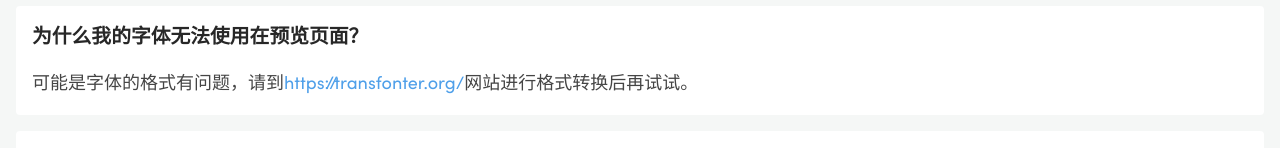
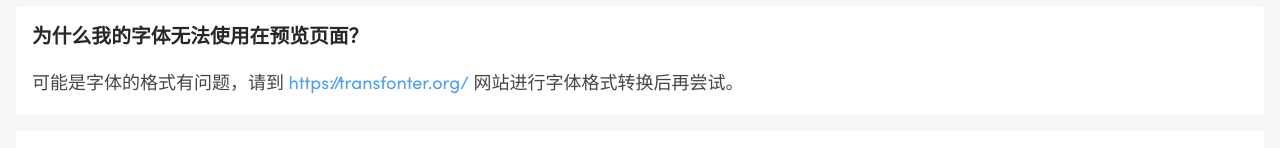
Before and after one commit to NicholasCanton/OneJotter, a plain HTML site: page one_jotter_faqs_chinese.html in a window 1280 px wide. Shown: the part 4175-4323 px from the top of the page. Drawn offline with Linux system fonts and the light colour scheme.

Commit message:
Update one_jotter_faqs_chinese.html

```diff
--- a/one_jotter_faqs_chinese.html
+++ b/one_jotter_faqs_chinese.html
@@ -211,7 +211,7 @@
 
       <div class="card">
         <span class="card-title">为什么我的字体无法使用在预览页面？</span>
-        <span class="card-text">可能是字体的格式有问题，请到<a href="https://transfonter.org/">https://transfonter.org/</a>网站进行格式转换后再试试。</span>
+        <span class="card-text">可能是字体的格式有问题，请到 <a href="https://transfonter.org/">https://transfonter.org/</a> 网站进行字体格式转换后再尝试。</span>
       </div>
 
 
```
